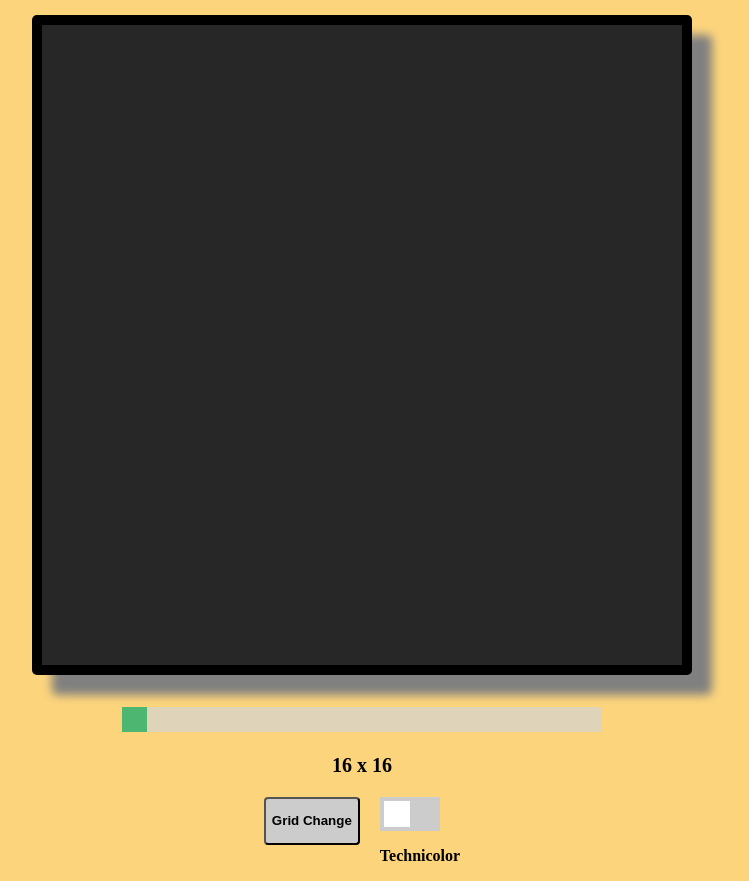
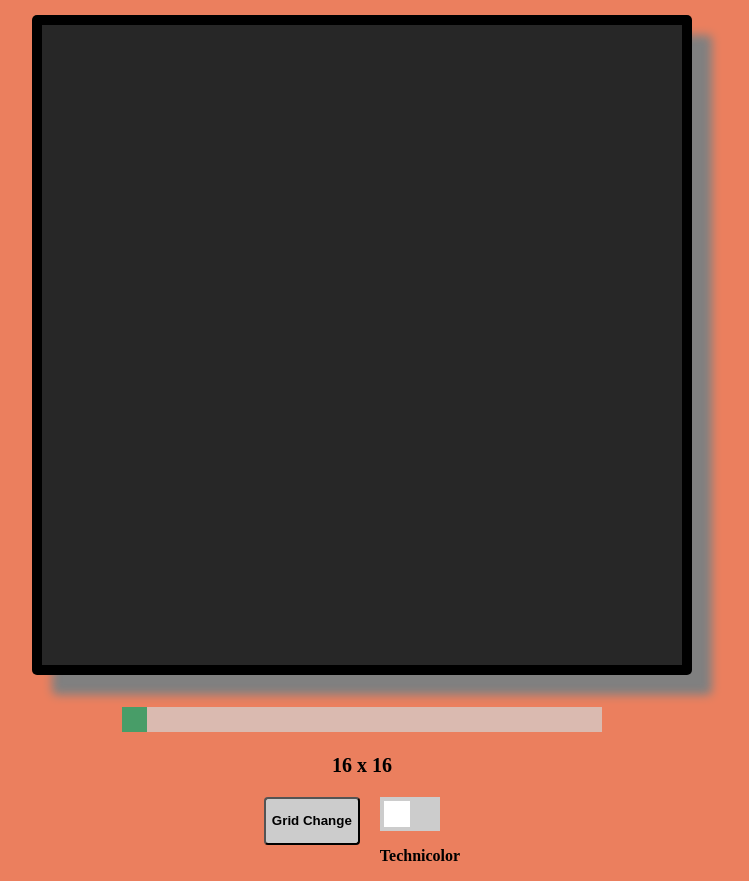
Before and after one commit to Loxodograph/etchasketch3, a plain HTML site: page index.html in a window 1280 px wide. Shown: the whole page, without its empty margins (286-1035 px from the left). Drawn offline with Linux system fonts and the light colour scheme.

Commit message:
Fixed overflow

```diff
--- a/style.css
+++ b/style.css
@@ -1,5 +1,5 @@
 * {
-  background-color: rgb(252, 212, 124)
+  background-color: rgb(235, 127, 94)
 }
 
 .grid {
@@ -28,6 +28,7 @@
   border-radius: 5px;
   padding: 10px;
   box-shadow: 20px 20px 10px grey;
+  overflow: hidden;
 
 
 }
@@ -36,7 +37,7 @@
   display: flex;
   justify-content: center;
   align-items: center;
-  background-color:rgb(252, 212, 124);
+  background-color:rgb(235, 127, 94);
   /* padding: 5px; */
   width: 45rem;
   height: 45rem;
```
